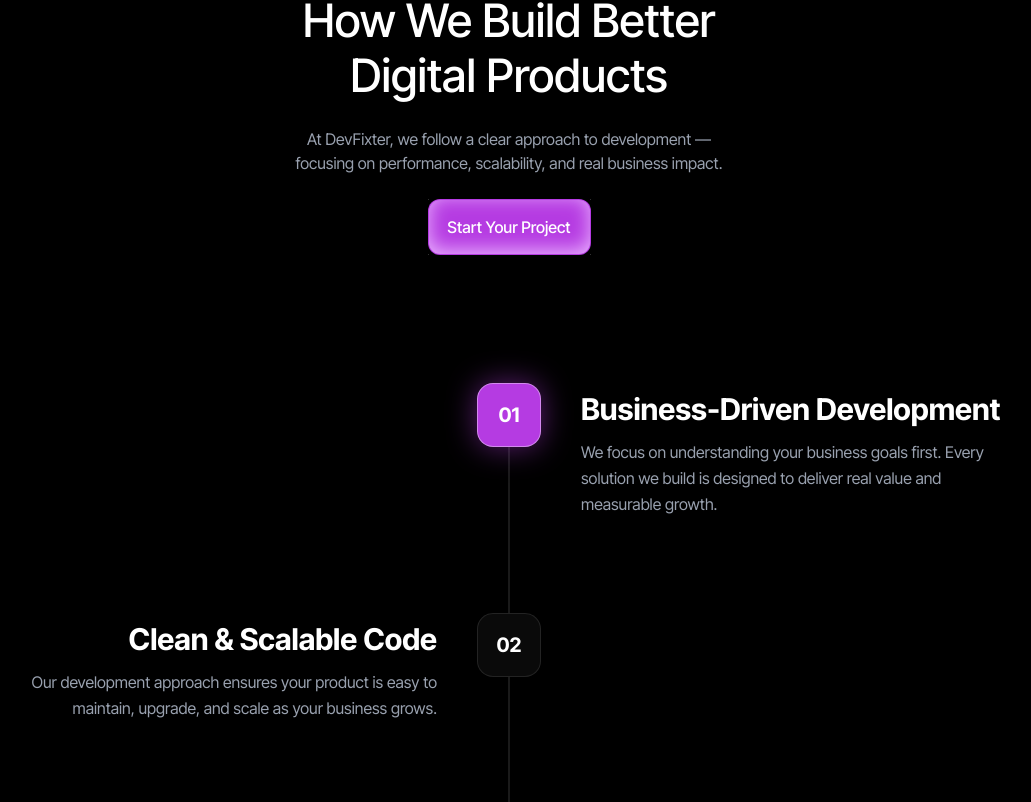
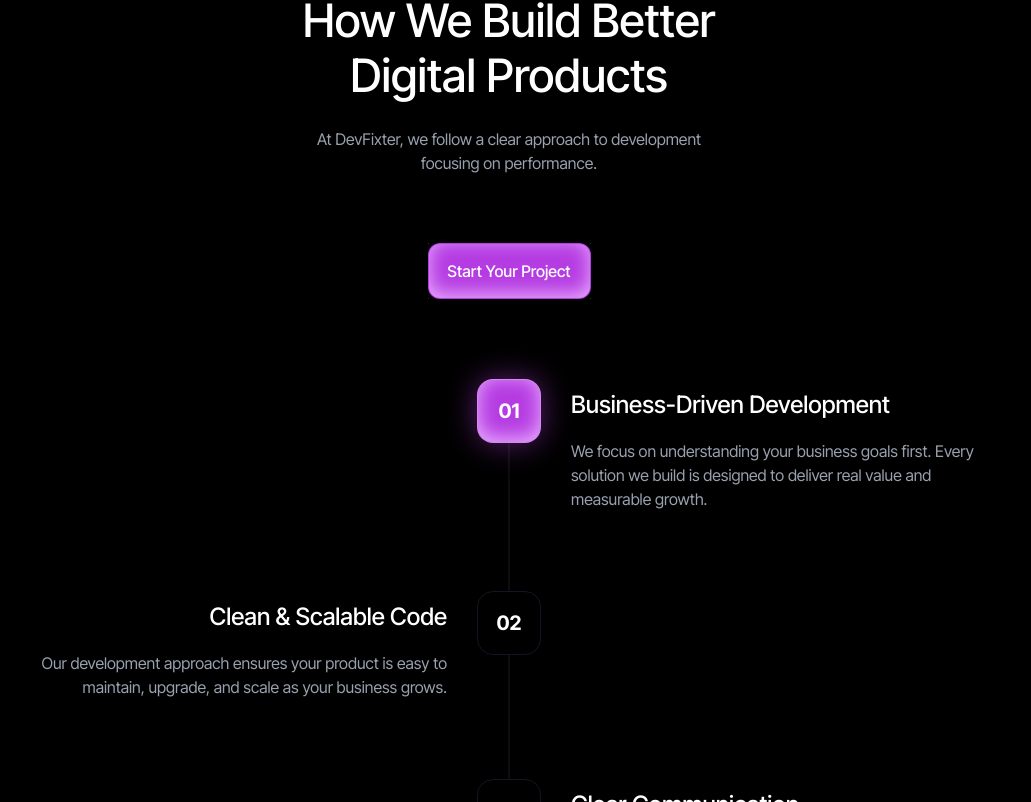
Before and after one commit to ads-fixter-FSD/devfixter, a Next.js app: page /about in a window 1280 px wide. Shown: the part 1418-2220 px from the top of the page, without its empty margins (131-1162 px from the left). Built offline with nearby package versions, Linux system fonts and the light colour scheme.

Commit message:
streamline HowWeBuild component and enhance animation logic

```diff
--- a/src/app/about/_component/HowWeBuild.tsx
+++ b/src/app/about/_component/HowWeBuild.tsx
@@ -1,156 +1,3 @@
-// "use client";
-// import React, { useEffect, useRef } from "react";
-// import { gsap } from "gsap";
-// import { ScrollTrigger } from "gsap/ScrollTrigger";
-// import PrimaryButton from "@/components/button/PrimaryButton";
-// import Badge from "@/components/shared/Badge";
-
-// gsap.registerPlugin(ScrollTrigger);
-
-// const steps = [
-//   {
-//     number: "01",
-//     title: "Business-Driven Development",
-//     description:
-//       "We focus on understanding your business goals first. Every solution we build is designed to deliver real value and measurable growth.",
-//     align: "right", // এটি এখন আইকনের ডানপাশে বসবে
-//   },
-//   {
-//     number: "02",
-//     title: "Clean & Scalable Code",
-//     description:
-//       "Our development approach ensures your product is easy to maintain, upgrade, and scale as your business grows.",
-//     align: "left", // এটি আইকনের বামপাশে বসবে
-//   },
-//   {
-//     number: "03",
-//     title: "Clear Communication",
-//     description:
-//       "We keep everything transparent — from timelines to progress — so you're always in control of your project.",
-//     align: "right",
-//   },
-//   {
-//     number: "04",
-//     title: "Fast & Reliable Delivery",
-//     description:
-//       "We deliver high-quality solutions quickly, without compromising stability, security, or performance.",
-//     align: "left",
-//   },
-// ];
-
-// export default function HowWeBuild() {
-//   const containerRef = useRef<HTMLDivElement>(null);
-//   const lineRef = useRef<HTMLDivElement>(null);
-//   const stepRefs = useRef<(HTMLDivElement | null)[]>([]);
-
-//   useEffect(() => {
-//     gsap.fromTo(
-//       lineRef.current,
-//       { scaleY: 0 },
-//       {
-//         scaleY: 1,
-//         ease: "none",
-//         scrollTrigger: {
-//           trigger: containerRef.current,
-//           start: "top 25%",
-//           end: "bottom 50%",
-
-//           scrub: true,
-//         },
-//       },
-//     );
-
-//     stepRefs.current.forEach((el, index) => {
-//       if (!el || index === 0) return;
-//       gsap.to(el.querySelector(".step-circle"), {
-//         backgroundColor: "#B53BE2",
-//         borderColor: "rgba(255, 255, 255, 0.4)",
-//         boxShadow: "0px 0px 30px rgba(181, 59, 226, 0.5)",
-//         scrollTrigger: {
-//           trigger: el,
-//           start: "top 70%",
-//           toggleActions: "play none none reverse",
-//         },
-//       });
-//     });
-//   }, []);
-
-//   return (
-//     <section
-//       ref={containerRef}
-//       className="bg-black text-white py-24 px-6 overflow-hidden"
-//     >
-//       <div className="max-w-4xl mx-auto text-center mb-32 flex flex-col items-center gap-6">
-//         <Badge>Our Value</Badge>
-//         <h2 className="title-lg">
-//           How We Build Better <br /> Digital Products
-//         </h2>
-//         <p className="text-base text-gray-400">
-//           At DevFixter, we follow a clear approach to development — <br />
-//           focusing on performance, scalability, and real business impact.
-//         </p>
-//         <PrimaryButton>Start Your Project</PrimaryButton>
-//       </div>
-
-//       <div className="relative max-w-6xl mx-auto">
-//         {/* Central Line */}
-//         <div className="absolute left-1/2 -translate-x-1/2 top-[10px] bottom-[32px] w-[2px] bg-white/10 hidden md:block">
-//           {/* <div className="absolute left-1/2 -translate-x-1/2 top-[32px] h-[120px] w-[2px] bg-white/10 hidden md:block"> */}
-//           <div
-//             ref={lineRef}
-//             className="w-full h-full origin-top"
-//             style={{
-//               background:
-//                 "linear-gradient(96.18deg, #B53BE2 9.78%, #EAB1FF 96.67%)",
-//             }}
-//           />
-//         </div>
-
-//         <div className="flex flex-col gap-24">
-//           {steps.map((step, idx) => (
-//             <div
-//               key={idx}
-//               ref={(el) => {
-//                 stepRefs.current[idx] = el;
-//               }}
-//               className={`relative flex items-start w-full md:justify-center ${
-//                 step.align === "right"
-//                   ? "md:flex-row text-left"
-//                   : "md:flex-row-reverse text-left"
-//               }`}
-//             >
-//               {/* Spacer: Left side blank when card is Right, and vice versa */}
-//               <div className="flex-1 hidden md:block"></div>
-
-//               {/* Central Icon */}
-//               <div className="relative z-10 shrink-0">
-//                 <div
-//                   className={`step-circle w-14 h-14 md:w-16 md:h-16 rounded-2xl border border-white/10 flex items-center justify-center text-xl font-bold transition-all duration-700
-//                   ${idx === 0 ? "bg-[#B53BE2] shadow-[0px_0px_30px_rgba(181,59,226,0.5)] border-white/40" : "bg-[#0A0A0A]"}`}
-//                 >
-//                   {step.number}
-//                 </div>
-//               </div>
-
-//               {/* Content Card: এটি সবসময় আইকনের অপরপাশে থাকবে */}
-//               <div className="flex-1 flex justify-start">
-//                 <div className={`max-w-[440px] pt-2 md:ml-10 text-left`}>
-//                   <h3 className="text-2xl md:text-3xl font-bold mb-3">
-//                     {step.title}
-//                   </h3>
-//                   <p className="text-gray-400 text-sm md:text-base leading-relaxed">
-//                     {step.description}
-//                   </p>
-//                 </div>
-//               </div>
-//             </div>
-//           ))}
-//         </div>
-//       </div>
-//     </section>
-//   );
-// }
-
 "use client";
 import React, { useEffect, useRef } from "react";
 import { gsap } from "gsap";
@@ -195,55 +42,60 @@ export default function HowWeBuild() {
   const containerRef = useRef<HTMLDivElement>(null);
   const lineRef = useRef<HTMLDivElement>(null);
   const stepRefs = useRef<(HTMLDivElement | null)[]>([]);
+  const circleRefs = useRef<(HTMLDivElement | null)[]>([]);
 
   useEffect(() => {
     const ctx = gsap.context(() => {
-      gsap.fromTo(
-        lineRef.current,
-        { scaleY: 0 },
-        {
+      // Line animation
+      gsap.to(lineRef.current, {
         scaleY: 1,
         ease: "none",
         scrollTrigger: {
           trigger: containerRef.current,
-            start: "top 25%",
-            end: "bottom 50%",
+          start: "top 30%",
+          end: "bottom 70%",
           scrub: true,
+        },
+      });
 
-            // 🔥 LINE + ICON SYNC
-            onUpdate: (self) => {
-              const progress = self.progress;
-
-              stepRefs.current.forEach((el, index) => {
-                if (!el) return;
-
-                const triggerPoint = index / (steps.length - 1);
-                const circle = el.querySelector(".step-circle") as HTMLElement;
-
+      // EACH ICON ANIMATION SYSTEM
+      circleRefs.current.forEach((circle, index) => {
         if (!circle) return;
 
-                if (progress >= triggerPoint) {
+        // 1st icon always active → no scroll trigger needed
+        if (index === 0) {
+          activate(circle);
+          return;
+        }
+
+        ScrollTrigger.create({
+          trigger: stepRefs.current[index],
+          start: "top 60%",
+          end: "bottom 60%",
+          onEnter: () => activate(circle),
+          onEnterBack: () => activate(circle),
+          onLeaveBack: () => deactivate(circle),
+        });
+      });
+      // ACTIVE STATE FUNCTION
+      function activate(circle: HTMLElement) {
         gsap.to(circle, {
           backgroundColor: "#B53BE2",
           borderColor: "rgba(255, 255, 255, 0.4)",
-                    boxShadow: "0px 0px 30px rgba(181, 59, 226, 0.5)",
+          boxShadow:
+            "0px 0px 30px 0px rgba(181, 59, 226, 0.50), inset 0px -4px 20px 0px #EAB1FF",
           duration: 0.3,
-                    ease: "power2.out",
         });
-                } else {
+      }
+      // INACTIVE STATE FUNCTION
+      function deactivate(circle: HTMLElement) {
         gsap.to(circle, {
-                    backgroundColor: "#0A0A0A",
-                    borderColor: "rgba(255,255,255,0.1)",
+          backgroundColor: "#000000",
+          borderColor: "#121522",
           boxShadow: "none",
           duration: 0.3,
-                    ease: "power2.out",
         });
       }
-              });
-            },
-          },
-        },
-      );
     }, containerRef);
 
     return () => ctx.revert();
@@ -255,34 +107,35 @@ export default function HowWeBuild() {
       className="bg-black text-white py-24 px-6 overflow-hidden"
     >
       {/* Header */}
-      <div className="max-w-4xl mx-auto text-center mb-32 flex flex-col items-center gap-6">
+      <div className="max-w-[440px] mx-auto text-center mb-20 ">
+         <div className="flex flex-col items-center gap-6">
           <Badge>Our Value</Badge>
         <h2 className="title-lg">
           How We Build Better <br /> Digital Products
         </h2>
         <p className="text-base text-gray-400">
-          At DevFixter, we follow a clear approach to development — <br />
-          focusing on performance, scalability, and real business impact.
+          At DevFixter, we follow a clear approach to development focusing on
+          performance.
         </p>
-        <PrimaryButton>Start Your Project</PrimaryButton>
+         </div>
+        <PrimaryButton className="mt-[68px]">Start Your Project</PrimaryButton>
       </div>
 
-      {/* Timeline */}
       <div className="relative max-w-6xl mx-auto">
         {/* Line */}
-        <div className="absolute left-1/2 -translate-x-1/2 top-[10px] bottom-[32px] w-[2px] bg-white/10 hidden md:block">
+        <div className="absolute left-[28px] md:left-1/2 -translate-x-1/2 top-[32px] bottom-[32px] w-[1px] bg-white/10">
           <div
             ref={lineRef}
             className="w-full h-full origin-top"
             style={{
-              background:
-                "linear-gradient(96.18deg, #B53BE2 9.78%, #EAB1FF 96.67%)",
+              transform: "scaleY(0)",
+              background: "linear-gradient(180deg, #B53BE2 0%, #EAB1FF 100%)",
             }}
           />
         </div>
 
         {/* Steps */}
-        <div className="flex flex-col gap-24">
+        <div className="flex flex-col gap-20">
           {steps.map((step, idx) => (
             <div
               key={idx}
@@ -290,21 +143,22 @@ export default function HowWeBuild() {
                 stepRefs.current[idx] = el;
               }}
               className={`relative flex items-start w-full md:justify-center ${
-                step.align === "right"
-                  ? "md:flex-row text-left"
-                  : "md:flex-row-reverse text-left"
-              }`}
+                step.align === "right" ? "md:flex-row" : "md:flex-row-reverse"
+              } flex-row`}
             >
               <div className="flex-1 hidden md:block"></div>
 
               {/* Icon */}
               <div className="relative z-10 shrink-0">
                 <div
-                  className={`step-circle w-14 h-14 md:w-16 md:h-16 rounded-2xl border border-white/10 flex items-center justify-center text-xl font-bold transition-all duration-500
+                  ref={(el) => {
+                    circleRefs.current[idx] = el;
+                  }}
+                  className={`step-circle w-14 h-14 md:w-16 md:h-16 rounded-2xl flex items-center justify-center text-xl font-bold transition-all duration-500
                   ${
                     idx === 0
-                      ? "bg-[#B53BE2] shadow-[0px_0px_30px_rgba(181,59,226,0.5)] border-white/40"
-                      : "bg-[#0A0A0A]"
+                      ? "bg-[#B53BE2] border border-white/40 shadow-[0px_0px_30px_0px_rgba(181,59,226,0.50),_inset_0px_-4px_20px_0px_#EAB1FF]"
+                      : "bg-black border border-[#121522]"
                   }`}
                 >
                   {step.number}
@@ -312,21 +166,28 @@ export default function HowWeBuild() {
               </div>
 
               {/* Content */}
-              {/* <div className="flex-1 flex justify-start">
-                <div className="max-w-[440px] pt-2 md:ml-10 text-left"> */}
               <div
-                className={`flex-1 flex ${step.align === "left" ? "justify-end" : "justify-start"}`}
+                className={`flex-1 flex ${
+                  step.align === "left"
+                    ? "md:justify-end justify-start"
+                    : "justify-start"
+                }`}
               >
                 <div
                   className={`max-w-[440px] pt-2
-    ${step.align === "left" ? "md:mr-10 text-right" : "md:ml-10 text-left"}`}
+      /* Mobile: Default left alignment and margin */
+      ml-[20px] text-left
+
+      /* Desktop (md): Reset mobile margins and apply logic-based spacing */
+      md:ml-0
+      ${
+        step.align === "left"
+          ? "md:mr-[30px] md:text-right"
+          : "md:ml-[30px] md:text-left"
+      }`}
                 >
-                  <h3 className="text-2xl md:text-3xl font-bold mb-3">
-                    {step.title}
-                  </h3>
-                  <p className="text-gray-400 text-sm md:text-base leading-relaxed">
-                    {step.description}
-                  </p>
+                  <h3 className="title-sm mb-4">{step.title}</h3>
+                  <p className="text-base text-gray-400">{step.description}</p>
                 </div>
               </div>
             </div>
```
Lines whose indentation alone changed are shown as unchanged.
